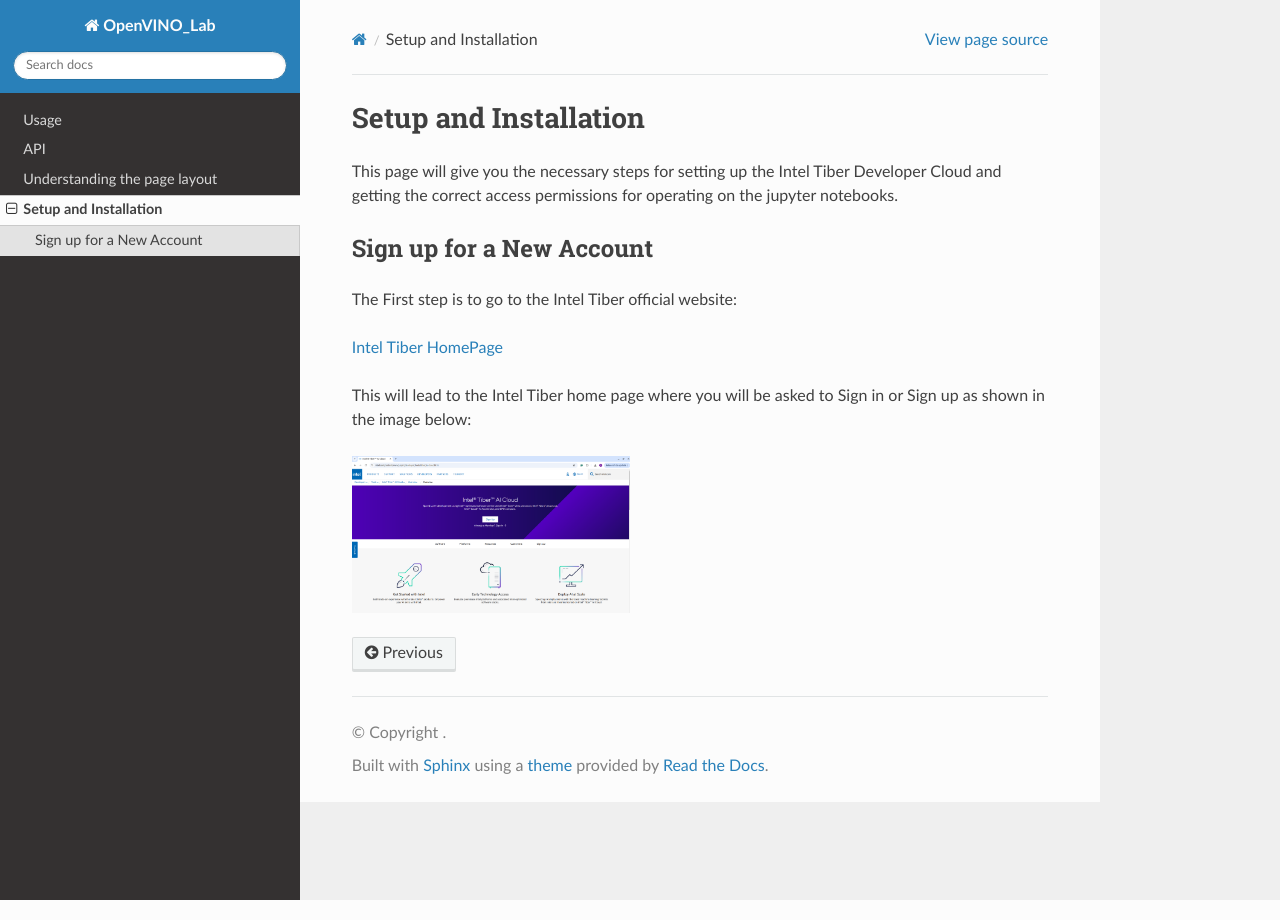
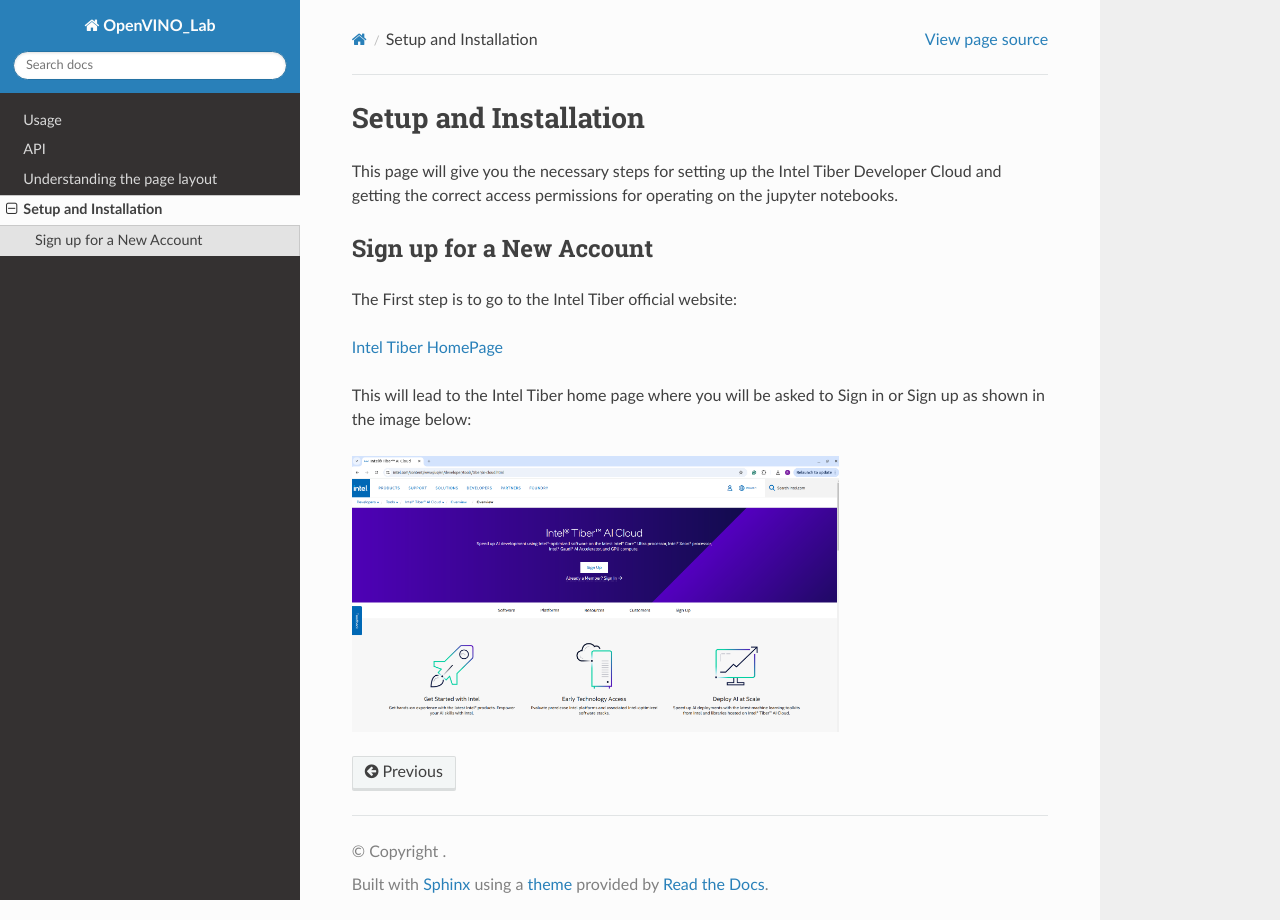
Before and after one commit to Rishabkashyap14/OpenVINO_Lab, a Sphinx documentation site: the page built from docs/source/Tiber_Setup.rst, in a window 1280 px wide. Built offline with Sphinx 7.4.7 and the Read the Docs theme 3.1.0, drawn with Linux system fonts in a browser that asks for light colours.

Commit message:
Update Tiber_Setup.rst

```diff
--- a/docs/source/Tiber_Setup.rst
+++ b/docs/source/Tiber_Setup.rst
@@ -13,5 +13,5 @@
 This will lead to the Intel Tiber home page where you will be asked to Sign in or Sign up as shown in the image below:
 
 .. figure:: Tiber_home.png
-    :width: 40%
+    :width: 70%
     :alt: Image Not Found
```
